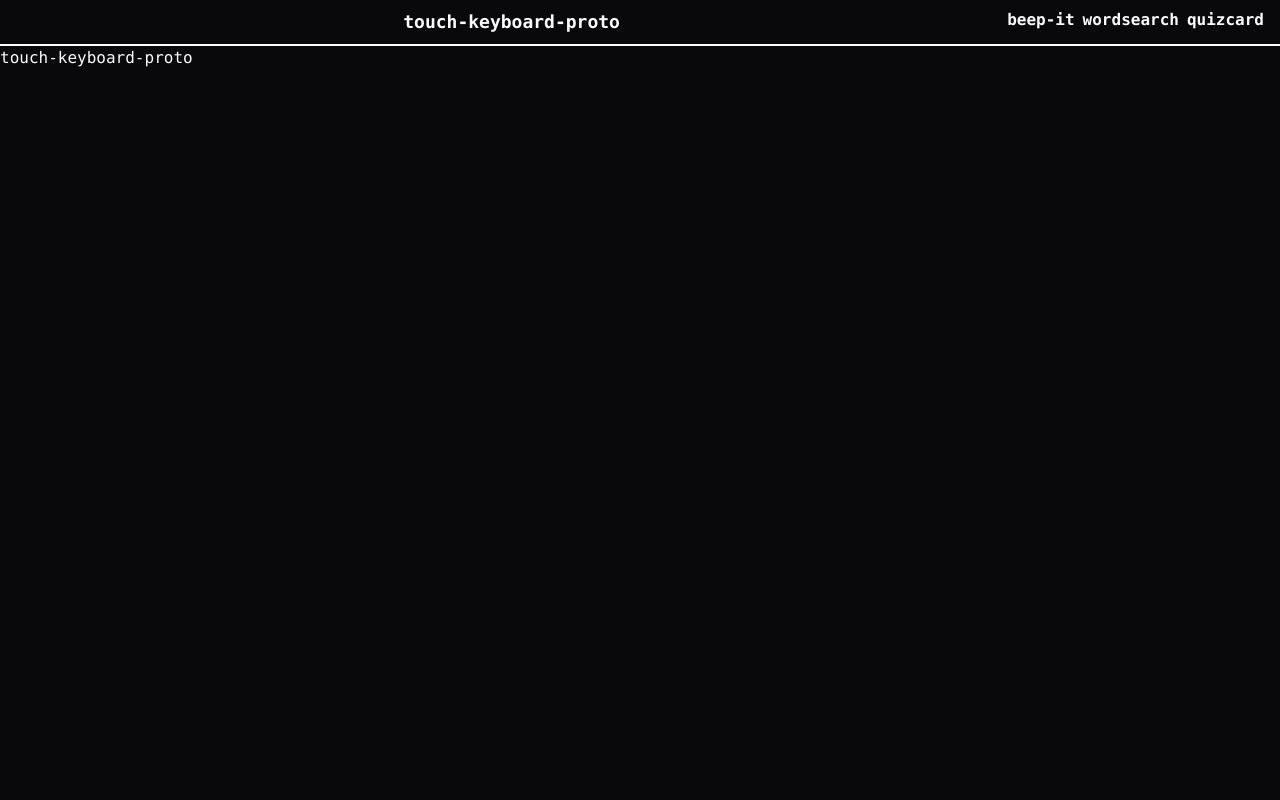
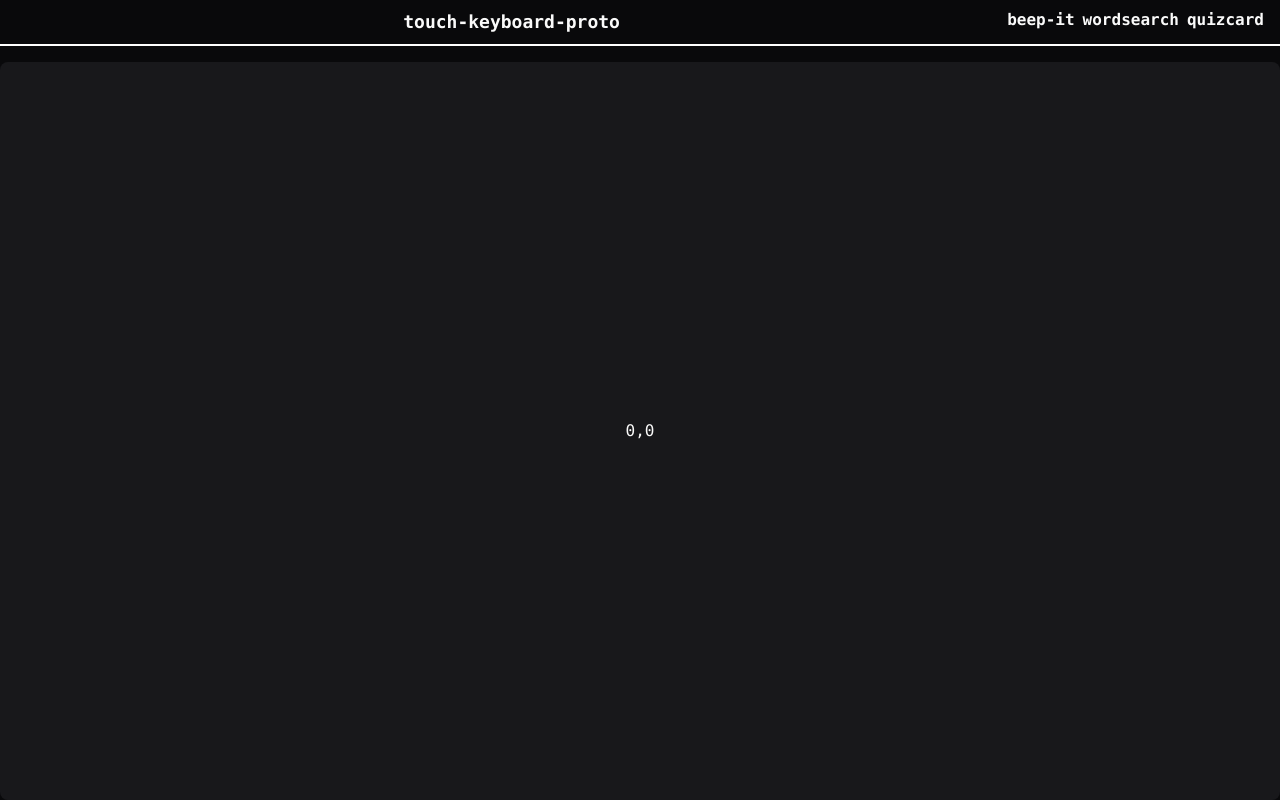
Before and after one commit to ogallagher/touch-keyboard-proto, a Next.js app: page / in a window 1280 px wide. Built offline with nearby package versions, Linux system fonts and the light colour scheme.

Commit message:
config key grid dimensions #6

```diff
--- /dev/null
+++ b/app/_lib/gridDimensions.ts
@@ -0,0 +1,28 @@
+export default class GridDimensions {
+  constructor(
+    /**
+     * Column count.
+     */
+    public readonly width: number,
+    /**
+     * Row count.
+     */
+    public readonly height: number
+  ) { }
+
+  colAdd(delta: number) {
+    let width = this.width + delta
+    if (width < 1) {
+      width = 1
+    }
+    return new GridDimensions(width, this.height)
+  }
+
+  rowAdd(delta: number) {
+    let height = this.height + delta
+    if (height < 1) {
+      height = 1
+    }
+    return new GridDimensions(this.width, height)
+  }
+}
--- /dev/null
+++ b/app/_lib/keyLabel.ts
@@ -0,0 +1,23 @@
+export default class KeyLabel {
+  public readonly center: string
+  public readonly up?: string
+  public readonly right?: string
+  public readonly down?: string
+  public readonly left?: string
+
+  constructor(
+    { center, up, right, down, left }: {
+      center: string
+      up?: string
+      right?: string
+      down?: string
+      left?: string
+    }
+  ) {
+    this.center = center
+    this.up = up
+    this.right = right
+    this.down = down
+    this.left = left
+  }
+}
--- /dev/null
+++ b/app/_lib/orientation.ts
@@ -0,0 +1,4 @@
+export enum Orientation {
+  Horizontal = 'h',
+  Vertical = 'v'
+}
--- /dev/null
+++ b/app/component/incDec.tsx
@@ -0,0 +1,32 @@
+import { Orientation } from "@lib/orientation"
+import { FilePlus, FileMinus } from "react-bootstrap-icons"
+
+export default function IncDec(
+  { orientation, onInc, onDec }: {
+    orientation: Orientation
+    onInc: () => void
+    onDec: () => void
+  }
+) {
+  return (
+    <div
+      className={[
+        'flex justify-evenly',
+        `flex-${orientation === Orientation.Horizontal ? 'row' : 'col'}`,
+        (orientation === Orientation.Horizontal ? '' : 'flex-col-reverse')
+      ].join(' ')}>
+      {/* add */}
+      <button
+        className={orientation == Orientation.Horizontal ? '' : `rotate-90`}
+        onClick={onDec} >
+        <FileMinus />
+      </button>
+      {/* sub */}
+      <button
+        className={orientation == Orientation.Horizontal ? '' : `rotate-90`}
+        onClick={onInc} >
+        <FilePlus />
+      </button>
+    </div>
+  )
+}
--- /dev/null
+++ b/app/component/keyCell.tsx
@@ -0,0 +1,21 @@
+import KeyLabel from "@lib/keyLabel"
+
+export default function KeyCell(
+  { label }: {
+    label: KeyLabel
+  }
+) {
+
+  return (
+    <div
+      className={[
+        'dark:bg-zinc-900 dark:hover:bg-zinc-800 bg-zinc-100 hover:bg-zinc-200',
+        'select-none',
+        'grow',
+        'flex flex-col justify-center text-center',
+        'rounded-lg'
+      ].join(' ')}>
+      <span>{label.center}</span>
+    </div>
+  )
+}
--- /dev/null
+++ b/app/component/keyGrid.tsx
@@ -0,0 +1,41 @@
+import GridDimensions from "@lib/gridDimensions"
+import KeyCell from "./keyCell"
+import KeyLabel from "@lib/keyLabel"
+
+export default function KeyGrid(
+  { dimensions }: {
+    dimensions: GridDimensions
+  }
+) {
+  function* getKeyCells(row: number) {
+    for (let col=0; col<dimensions.width; col++) {
+      yield (
+        <KeyCell
+          key={`${row},${col}`}
+          label={new KeyLabel({ center: `${row},${col}` })} />
+      )
+    }
+  }
+
+  function* getKeyRows() {
+    for (let row=0; row<dimensions.height; row++) {
+      yield (
+        <div
+          key={row}
+          className={`grow flex flex-row justify-evenly gap-1`}>
+          {[...getKeyCells(row)]}
+        </div>
+      )
+    }
+  }
+
+  return (
+    <div
+      className={[
+        'font-mono',
+        'grow flex flex-col justify-evenly gap-1'
+      ].join(' ')}>
+      {[...getKeyRows()]}
+    </div>
+  )
+}
--- a/app/page.tsx
+++ b/app/page.tsx
@@ -1,14 +1,37 @@
+'use client'
+
 import Image from "next/image"
 import { websiteBasePath } from "@lib/path"
 import Header from "@component/header"
+import KeyGrid from "@component/keyGrid"
+import GridDimensions from "@lib/gridDimensions"
+import IncDec from "@component/incDec"
+import { Orientation } from "@lib/orientation"
+import { useState } from "react"
 
 export default function Home() {
+  const [gridDimensions, setGridDimensions] = useState(new GridDimensions(1, 1))
+
   return (
     <div
-      className="min-h-screen">
+      className="min-h-screen flex flex-col justify-start gap-2">
       <Header />
 
-      <pre>touch-keyboard-proto</pre>
+      <div
+        className="flex flex-row justify-evenly gap-1 text-2xl">
+        {/* config grid dimensions.width */}
+        <IncDec
+          orientation={Orientation.Horizontal}
+          onDec={() => setGridDimensions(gridDimensions.colAdd(-1))}
+          onInc={() => setGridDimensions(gridDimensions.colAdd(+1))} />
+        {/* config grid dimensions.height */}
+        <IncDec
+          orientation={Orientation.Vertical}
+          onDec={() => setGridDimensions(gridDimensions.rowAdd(-1))}
+          onInc={() => setGridDimensions(gridDimensions.rowAdd(+1))} />
+      </div>
+
+      <KeyGrid dimensions={gridDimensions} />
     </div>
   )
 }
```
